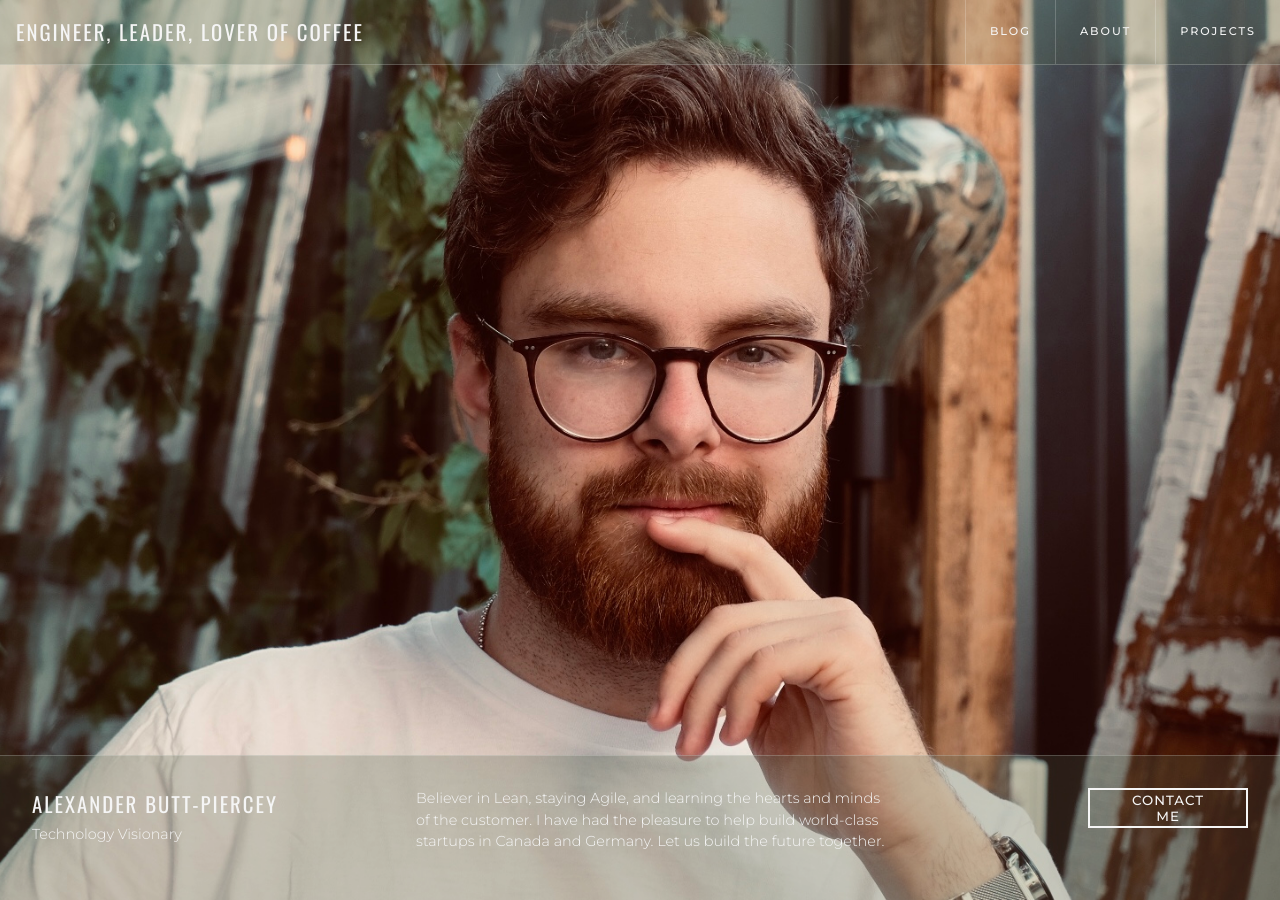
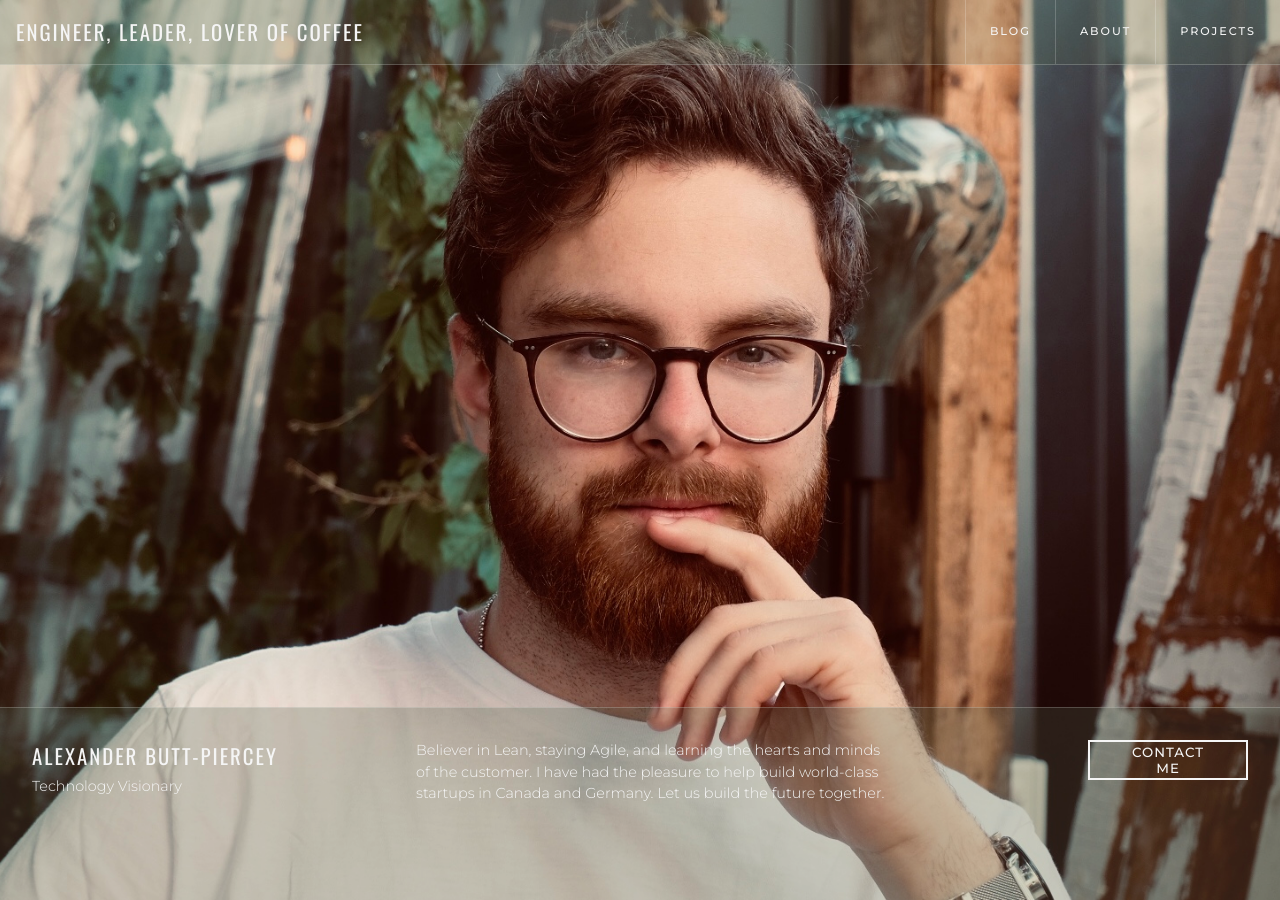
Before and after one commit to APiercey/apiercey.github.io, a Jekyll site: the page built from index.md, in a window 1280 px wide. Built offline with Jekyll 4.4.1, drawn with Linux system fonts in a browser that asks for light colours; comment, search, counter and statistics services are not loaded.

Commit message:
media queries

```diff
--- a/_layouts/home.html
+++ b/_layouts/home.html
@@ -12,9 +12,10 @@
         <div class="branding">
           <h1>Engineer, Leader, Lover of Coffee</h1>
           <ul class="nav">
-            <li><a href="http://www.url.com" target="_blank">Blog</a></li>
-            <li><a href="http://www.url.com" target="_blank">About</a></li>
-            <li><a href="http://www.url.com" target="_blank">Projects</a></li>
+            <li class="item"><a href="http://www.url.com" target="_blank">Blog</a></li>
+            <li class="item"><a href="http://www.url.com" target="_blank">About</a></li>
+            <li class="item"><a href="http://www.url.com" target="_blank">Projects</a></li>
+            <li class="toggle">|||</li>
           </ul>
         </div>
         <div class="simple-about">
--- a/_sass/header.scss
+++ b/_sass/header.scss
@@ -1,3 +1,5 @@
+$monitor: 1150px;
+
 header {
   $border: 1.5px solid rgba(255,255,255,0.2);
 
@@ -50,12 +52,29 @@
       text-decoration: none;
       color: inherit;
     }
+
+    .item {
+      display: none;
+
+      @media only screen and (min-width: $monitor) {
+        display: flex;
+      }
+    }
+    .toggle {
+      @media only screen and (min-width: $monitor) {
+        display: none;
+      }
+    }
   }
 
   .simple-about {
     border-top: $border;
-    height: 9em;
     color: $white;
+    flex-direction: column;
+    @media only screen and (min-width: $monitor) {
+      height: 12em;
+      flex-direction: row;
+    }
 
     > div {
       display: flex;
@@ -64,25 +83,33 @@
 
     .title {
       flex-direction: column;
+      margin-bottom: 0em;
+
+      @media only screen and (min-width: $monitor) {
         min-width: 20rem;
-      h2 {
+        margin-bottom: 2em;
       }
     }
 
     .about {
-      min-width: 30rem;
+      display: none;
+
+      @media only screen and (min-width: $monitor) {
+        display: block;
+        min-width: 30rem;
+      }
     }
 
     .contract {
-      justify-content: flex-end;
-      // align-items: center;
-      width: 100%;
-
       button {
         width: 10rem;
       }
+
+      @media only screen and (min-width: $monitor) {
+        justify-content: flex-end;
+        width: 100%;
+      }
     }
-
   }
 }
 
```
